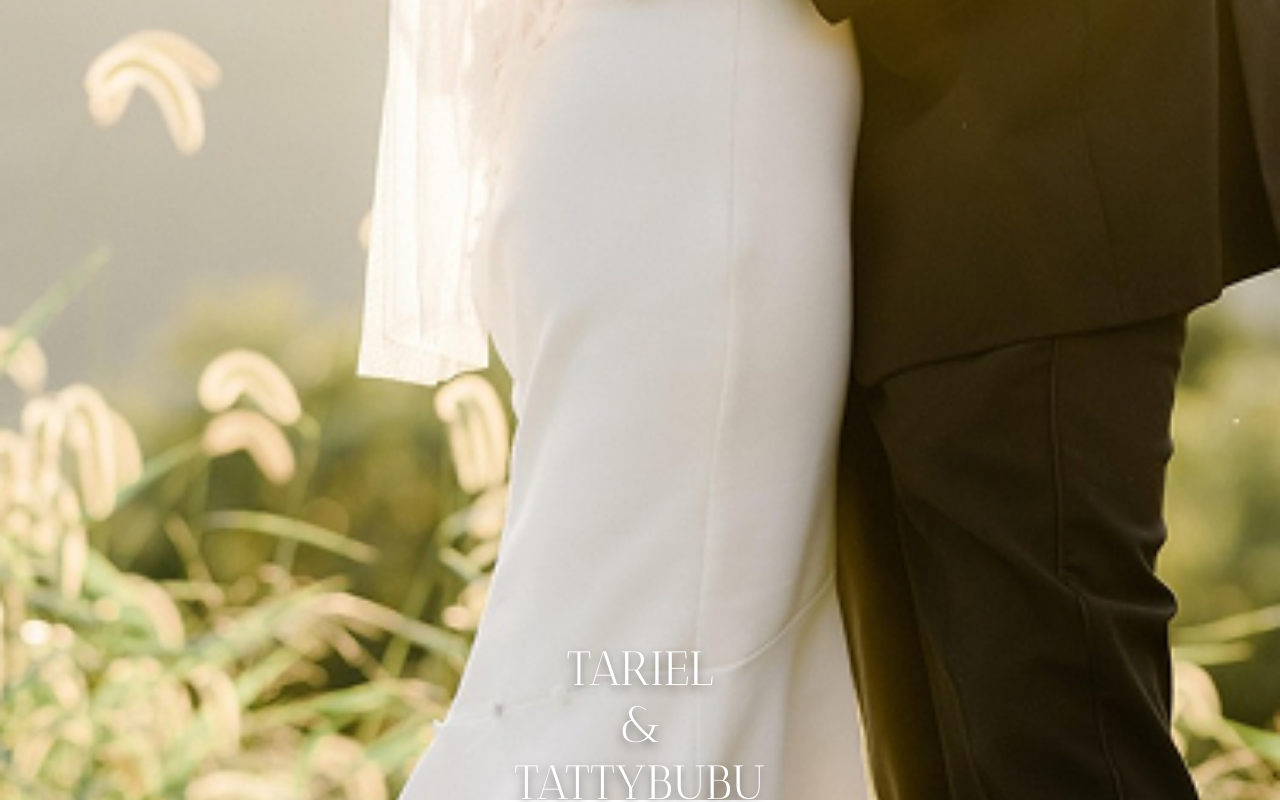
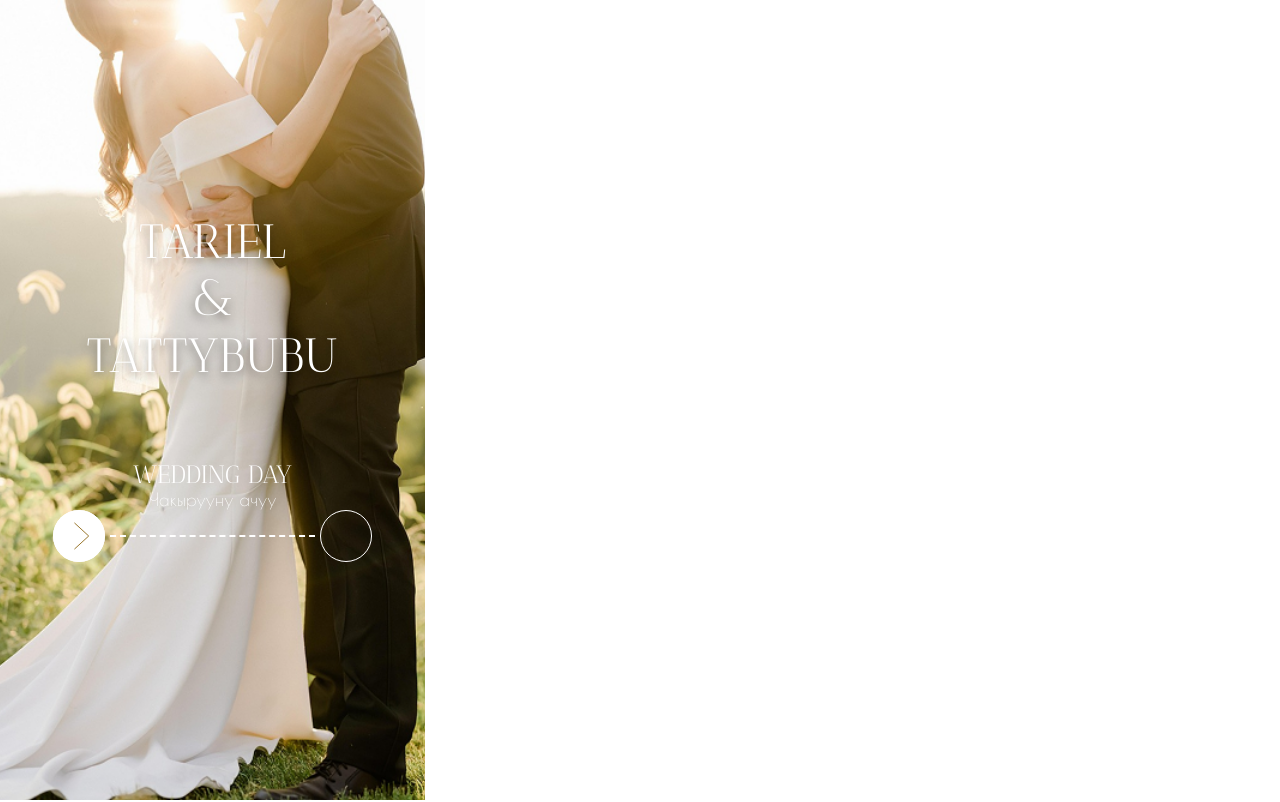
Before and after one commit to tarieltairov/wedding, a React (Vite) app: page / in a window 1280 px wide. Shown: the top 802 px of the page. Built offline with nearby package versions, Linux system fonts and the light colour scheme.

Commit message:
fix: minor

```diff
--- a/src/styles/reset.scss
+++ b/src/styles/reset.scss
@@ -12,4 +12,5 @@ button {
 
 body {
   background-color: var(--white);
+  max-width: 425px;
 }
```
